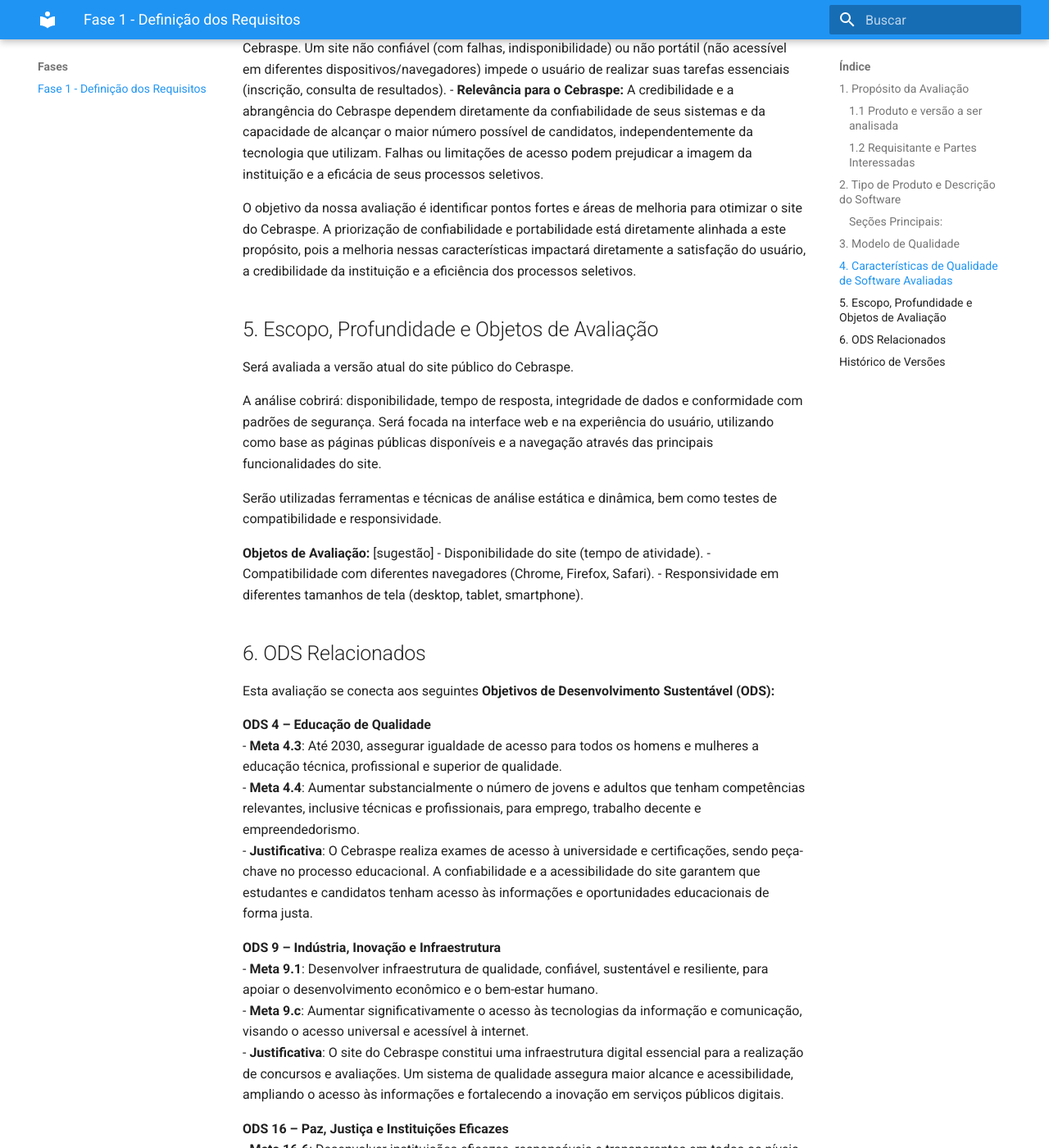
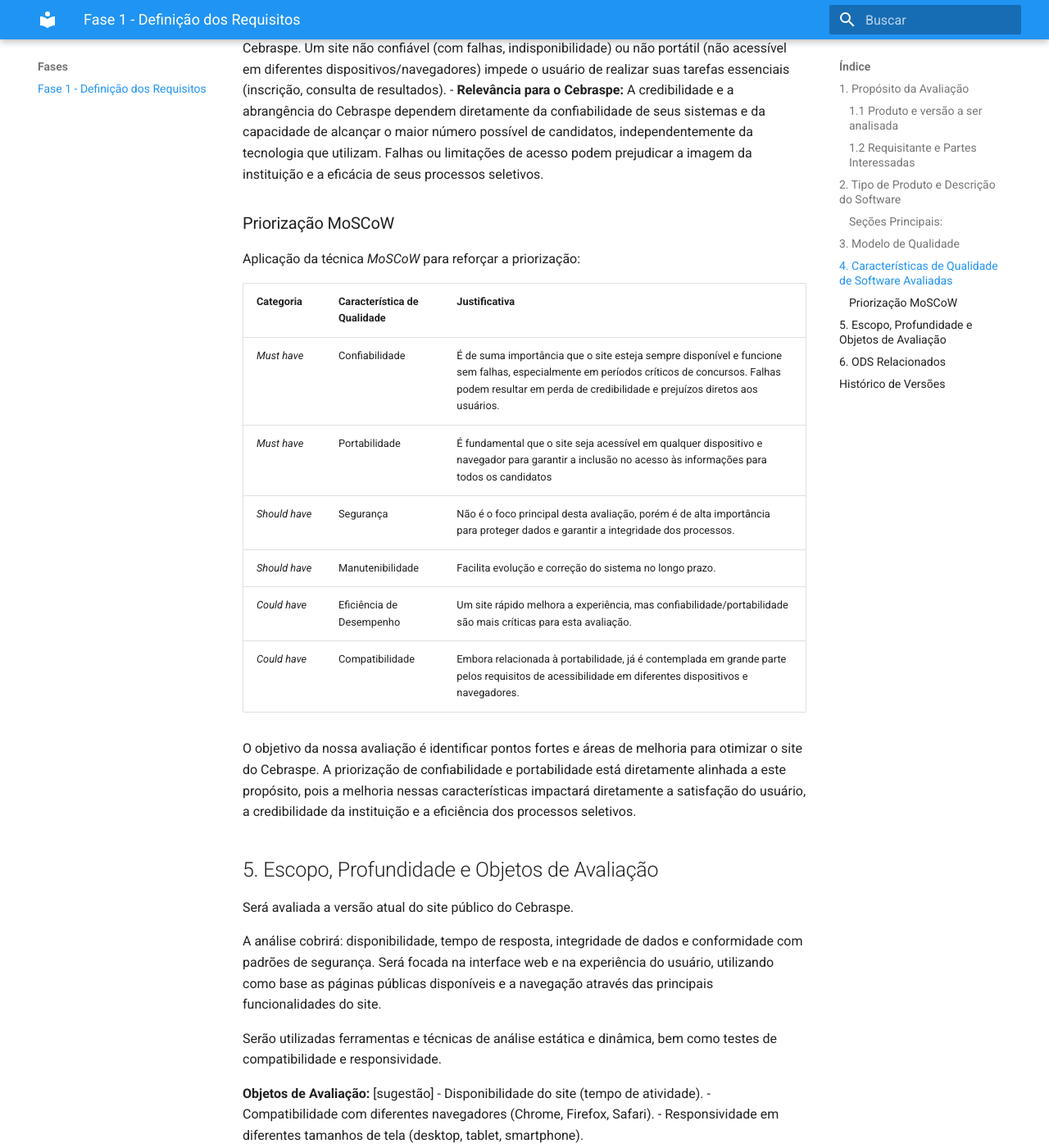
Before and after one commit to FCTE-Qualidade-de-Software-1/2025-2_T02_FRANCES-ALLEN, an MkDocs documentation site: the page built from docs/fase1.md, in a window 1280 px wide and 1400 px high, scrolled down 2400 px. Shown: the whole window at 82% size. Built offline with MkDocs 1.6.1 and Material for MkDocs 9.7.7, drawn with Linux system fonts in a browser that asks for light colours.

Commit message:
docs: add tabela de priorização

```diff
--- a/docs/fase1.md
+++ b/docs/fase1.md
@@ -52,6 +52,21 @@
 - **Impacto no Usuário Final:** Ambas as características têm um impacto direto e significativo na experiência do usuário do site do Cebraspe. Um site não confiável (com falhas, indisponibilidade) ou não portátil (não acessível em diferentes dispositivos/navegadores) impede o usuário de realizar suas tarefas essenciais (inscrição, consulta de resultados).
 - **Relevância para o Cebraspe:** A credibilidade e a abrangência do Cebraspe dependem diretamente da confiabilidade de seus sistemas e da capacidade de alcançar o maior número possível de candidatos, independentemente da tecnologia que utilizam. Falhas ou limitações de acesso podem prejudicar a imagem da instituição e a eficácia de seus processos seletivos.
 
+### Priorização MoSCoW
+
+Aplicação da técnica *MoSCoW* para reforçar a priorização:
+
+| Categoria   | Característica de Qualidade | Justificativa |
+|-------------|------------------------------|---------------|
+| *Must have* | Confiabilidade | É de suma importância que o site esteja sempre disponível e funcione sem falhas, especialmente em períodos críticos de concursos. Falhas podem resultar em perda de credibilidade e prejuízos diretos aos usuários. |
+| *Must have* | Portabilidade | É fundamental que o site seja acessível em qualquer dispositivo e navegador para garantir a inclusão no acesso às informações para todos os candidatos |
+| *Should have* | Segurança | Não é o foco principal desta avaliação, porém é de alta importância para proteger dados e garantir a integridade dos processos. |
+| *Should have* | Manutenibilidade | Facilita evolução e correção do sistema no longo prazo. |
+| *Could have* | Eficiência de Desempenho | Um site rápido melhora a experiência, mas confiabilidade/portabilidade são mais críticas para esta avaliação. |
+| *Could have* | Compatibilidade | Embora relacionada à portabilidade, já é contemplada em grande parte pelos requisitos de acessibilidade em diferentes dispositivos e navegadores. |
+
+
+
 O objetivo da nossa avaliação é identificar pontos fortes e áreas de melhoria para otimizar o site do Cebraspe. A priorização de confiabilidade e portabilidade está diretamente alinhada a este propósito, pois a melhoria nessas características impactará diretamente a satisfação do usuário, a credibilidade da instituição e a eficiência dos processos seletivos.
 
 ## 5. Escopo, Profundidade e Objetos de Avaliação
```
